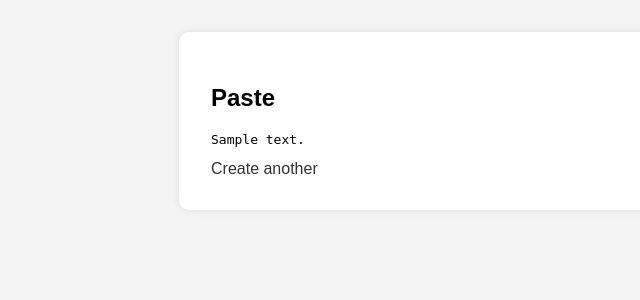
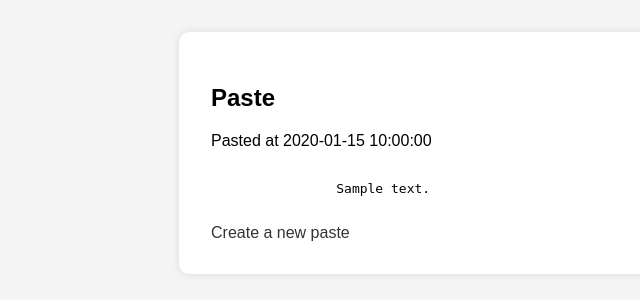
Before and after one commit to chadsec1/SimpleBin, a FastAPI app: template app/templates/view.html in a window 1280 px wide. Shown: the top 300 px of the page, without its empty margins (129-769 px from the left). Run offline with FastAPI, Linux system fonts and the light colour scheme; the template is opened without the code that fills it: most values are stand-ins (such as "Sample title", 1, 10 or a date in 2020).

Commit message:
add date to paste view page

```diff
--- a/app/templates/view.html
+++ b/app/templates/view.html
@@ -7,8 +7,14 @@
 <body>
     <div class="container">
         <h2>Paste</h2>
-        <pre>{{ content }}</pre>
-        <a href="/">Create another</a>
+        <div class="paste content">
+            <p>Pasted at {{ created_at }}</p>
+            <pre><code>
+                {{ content }}
+            </code></pre>
+        </div>
+
+        <a href="/">Create a new paste</a>
     </div>
 </body>
 </html>
```
